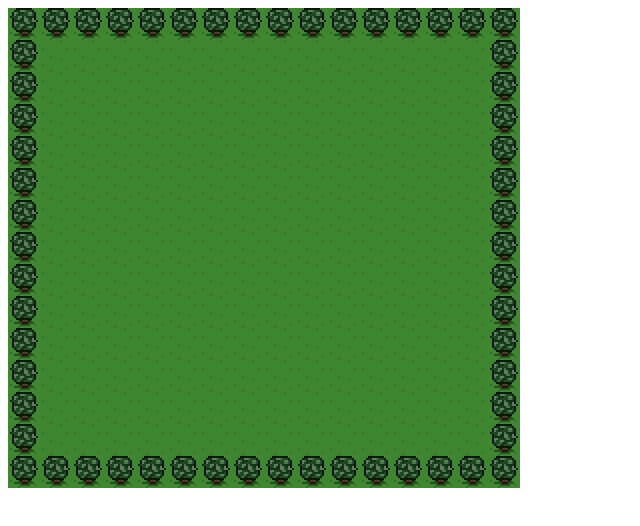
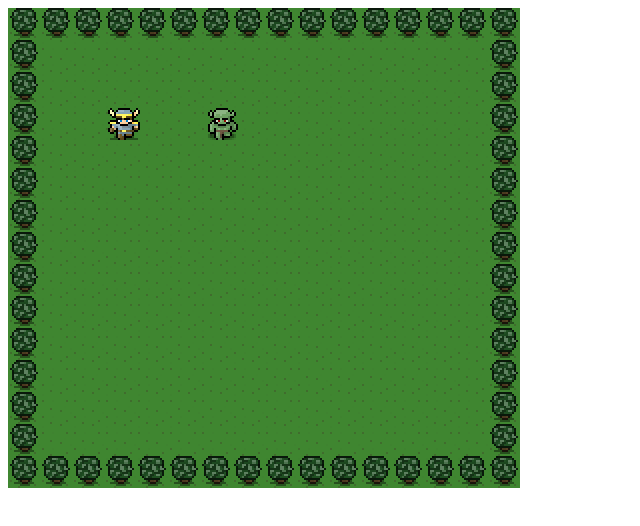
Before and after one commit to rbunch-dc/11-16immersive-canvas-game, a plain HTML site: page index.html in a window 1280 px wide. Shown: the whole page, without its empty margins (0-640 px from the left). Drawn offline with Linux system fonts and the light colour scheme.

Commit message:
Make them move

```diff
--- a/index.html
+++ b/index.html
@@ -21,9 +21,98 @@
 	var backgroundImage = new Image();
 	backgroundImage.src = "background.png";
 
+	// Make a var for our hero. He is an image!
+	var hero = new Image();
+	hero.src = "hero.png";
+	var heroLocation = {
+		x: 100,
+		y: 100
+	}
+
+
+	// Make a var for our bad guy. He is an image!
+	var monster = new Image();
+	monster.src = "monster.png";
+	var monsterLocation = {
+		x: 200,
+		y: 100
+	}
+
+	// An array to hold all the keys that are currently pressed down.
+	var keysDown = [];
+
+	addEventListener('keyup', function(event){
+		delete keysDown[event.keyCode];
+	});
+
+	// We need a way to tell if the user has pushed an arrow key!
+	addEventListener('keydown', function(event){
+		keysDown[event.keyCode] = true;
+		// console.log(keysDown);
+		// if keyDown[39] is true, then user pushed the right arrow
+		// if keyDown[40] is true, then user pushed the down arrow
+		// if keyDown[37] is true, then user pushed the left arrow
+		// if keyDown[38] is true, then user pushed the up arrow
+
+		// we know a key was pressed, or we wouldn't be in here
+		// What key did they press?
+		// console.log(event);
+		// if(event.key === 'ArrowDown'){
+		// 	console.log('User pressed down arrow');
+		// 	heroLocation.y += 10;
+		// }
+		// if(event.key === 'ArrowUp'){
+		// 	console.log('User pressed up arrow');
+		// 	heroLocation.y -= 10;
+		// }
+		// if(event.key === 'ArrowLeft'){
+		// 	console.log('User pressed left arrow');
+		// 	heroLocation.x -= 10;
+		// }
+		// if(event.key === 'ArrowRight'){
+		// 	console.log('User pressed right arrow');
+		// 	heroLocation.x += 10;
+		// }
+
+
+	});
+
+	// This is where we will update the hero based on what's true in keysDown
+	function update(){
+		// User pressed right at some point because it's in the array. Move right.
+		if(39 in keysDown){
+			heroLocation.x += 10;
+		}
+		if(37 in keysDown){
+			heroLocation.x -= 10;
+		}
+		if(38 in keysDown){
+			heroLocation.y -= 10;
+		}
+		if(40 in keysDown){
+			heroLocation.y += 10;
+		}
+
+		if(
+			(heroLocation.x <= monsterLocation.x + 32)
+			&& (heroLocation.y <= monsterLocation.y + 32)
+			&& (monsterLocation.x <= heroLocation.x + 32)
+			&& (monsterLocation.y <= heroLocation.y + 32)
+		){
+			// console.log("Hero is within 32 of the monster");
+		}else{
+			// console.log("Hero is not close enough!");
+		}
+
+	}
+
+// KEEP THIS AT THE BOTTOM
 	function draw(){
+		update();
 		// Put our BGImage on the context, at x = 0, y = 0
 		context.drawImage(backgroundImage,0,0);
+		context.drawImage(hero, heroLocation.x, heroLocation.y);
+		context.drawImage(monster, monsterLocation.x, monsterLocation.y);
 		requestAnimationFrame(draw);
 	}
 
```
